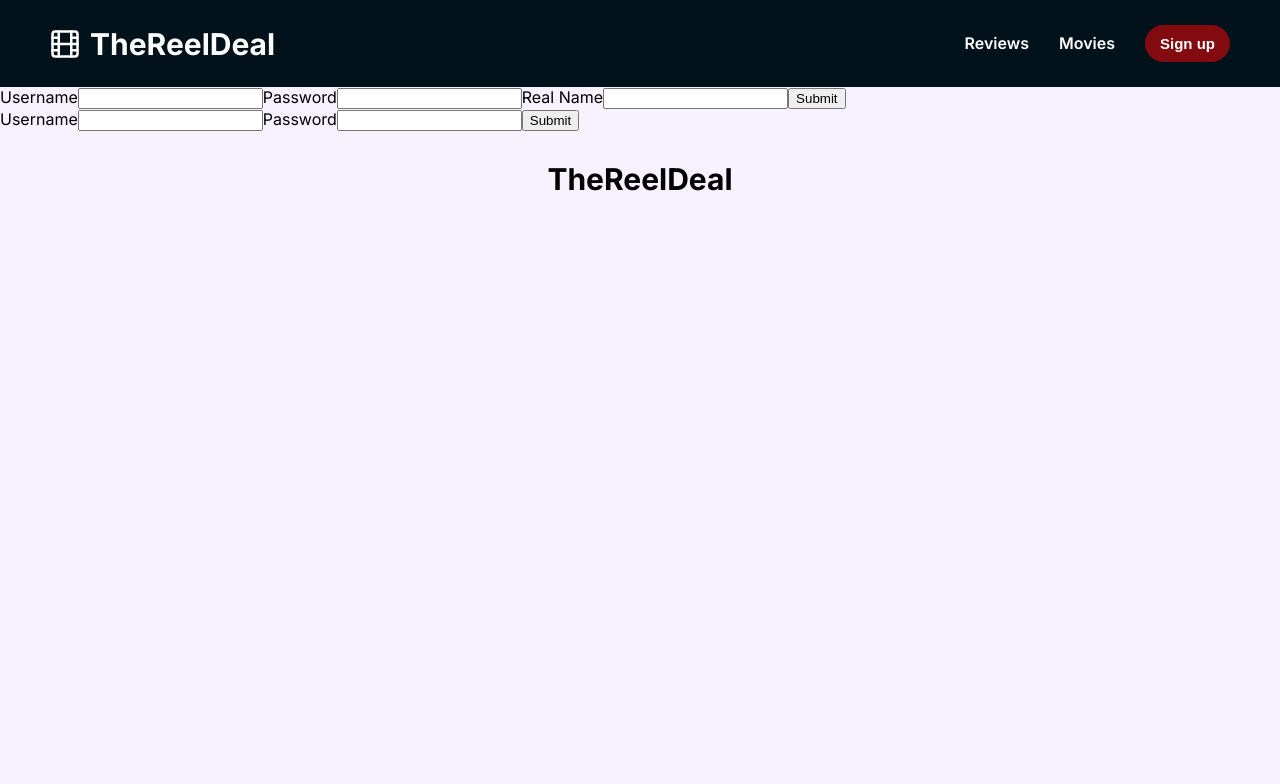
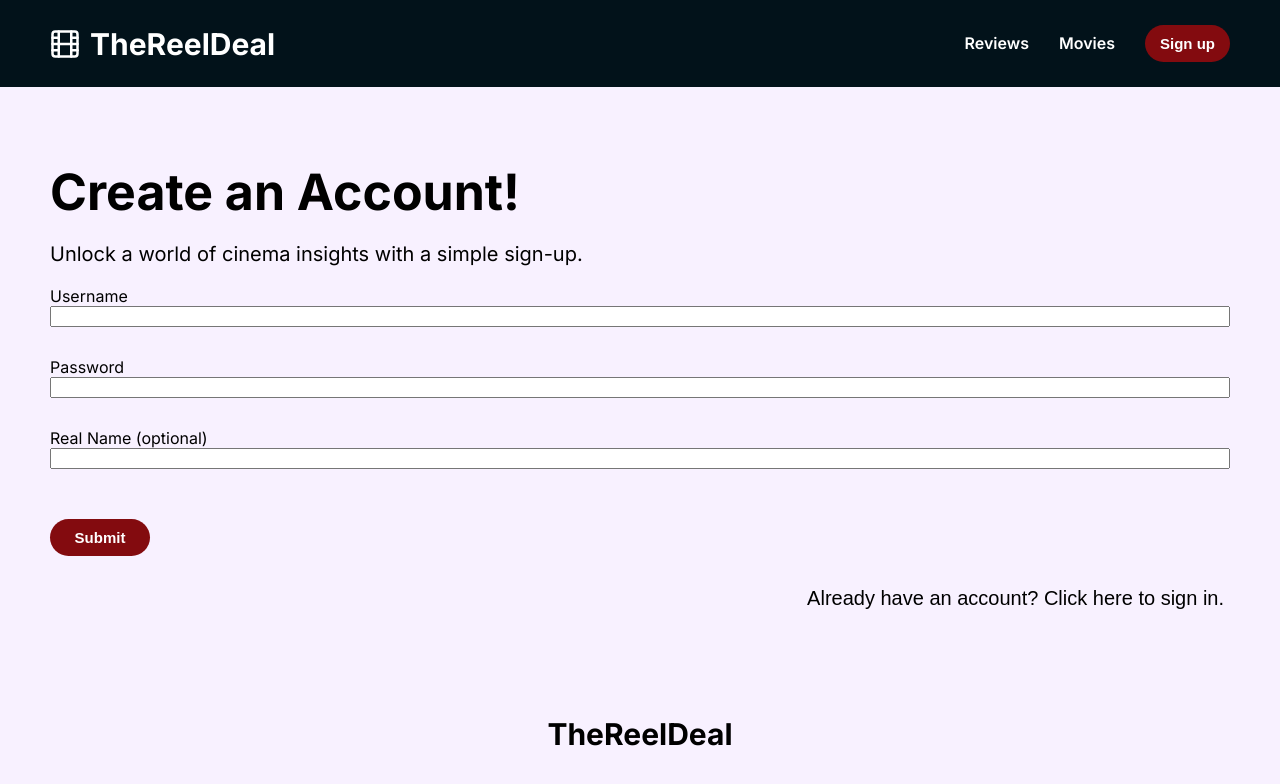
Before and after one commit to louisdoan9/TheReelDeal, an Angular app: page /sign-up in a window 1280 px wide. Shown: the top 784 px of the page. Built offline with nearby package versions, Linux system fonts and the light colour scheme.

Commit message:
Add CSS to sign up/sign in page

```diff
--- a/src/app/all-reviews-page/all-reviews-page.component.ts
+++ b/src/app/all-reviews-page/all-reviews-page.component.ts
@@ -18,11 +18,12 @@ export class AllReviewsPageComponent {
   }[] = [];
 
   ngOnInit() {
-    fetch('https://the-reel-deal-backend.vercel.app/reviews-partial')
-      .then((response) => response.json())
-      .then((data) => {
-        this.reviews = data;
-        console.log(data);
-      });
+    if (localStorage['userInfo']) {
+      fetch('https://the-reel-deal-backend.vercel.app/reviews-partial')
+        .then((response) => response.json())
+        .then((data) => {
+          this.reviews = data;
+        });
+    }
   }
 }
--- a/src/app/header/header.component.html
+++ b/src/app/header/header.component.html
@@ -6,6 +6,12 @@
   <div class="buttons-container">
     <a class="reviews" routerLink="all-reviews">Reviews</a>
     <a class="films" routerLink="all-films">Movies</a>
-    <button class="sign-up">Sign up</button>
+    @if (!localStorage['userInfo']) {
+    <button class="sign-up"><a routerLink="sign-up">Sign up</a></button>
+    } @else {
+    <button class="sign-up" (click)="localStorage.clear(); location.reload()">
+      Log out
+    </button>
+    }
   </div>
 </nav>
--- a/src/app/header/header.component.scss
+++ b/src/app/header/header.component.scss
@@ -64,6 +64,11 @@ nav {
       font-weight: 600;
       font-size: 15px;
 
+      a {
+        color: inherit;
+        text-decoration: none;
+      }
+
       &:hover {
         background-color: #970c11;
       }
--- a/src/app/header/header.component.ts
+++ b/src/app/header/header.component.ts
@@ -8,4 +8,7 @@ import { RouterModule } from '@angular/router';
   templateUrl: './header.component.html',
   styleUrl: './header.component.scss',
 })
-export class HeaderComponent {}
+export class HeaderComponent {
+  localStorage = localStorage;
+  location = location;
+}
--- a/src/app/hero/hero.component.html
+++ b/src/app/hero/hero.component.html
@@ -5,8 +5,7 @@
       For every film that's a steal, and those that lack appeal — we're here to
       reveal, with The Reel Deal.
     </p>
-    <div class="buttons-container">
-      <button>Sign up</button>
-    </div>
+
+    <button><a routerLink="sign-up">Sign up</a></button>
   </div>
 </section>
--- a/src/app/hero/hero.component.scss
+++ b/src/app/hero/hero.component.scss
@@ -32,10 +32,6 @@ section {
       font-size: 20px;
     }
 
-    .buttons-container {
-      display: flex;
-      gap: 20px;
-
     button {
       background-color: #830b0f;
       border: none;
@@ -45,10 +41,14 @@ section {
       font-weight: 600;
       font-size: 15px;
 
+      a {
+        color: inherit;
+        text-decoration: none;
+      }
+
       &:hover {
         background-color: #970c11;
       }
     }
   }
 }
-}
--- a/src/app/sign-up/sign-up.component.html
+++ b/src/app/sign-up/sign-up.component.html
@@ -1,18 +1,45 @@
+<section>
+  @if (display === "sign-up") {
+  <h1>Create an Account!</h1>
+  <h2>Unlock a world of cinema insights with a simple sign-up.</h2>
   <form (submit)="createUser($event)">
+    <div class="form-item">
       <label for="signup-username">Username</label>
       <input id="signup-username" name="signup-username" type="text" required />
+    </div>
+    <div class="form-item">
       <label for="signup-password">Password</label>
       <input id="signup-password" name="signup-password" type="text" required />
-  <label for="signup-real-name">Real Name</label>
+    </div>
+    <div class="form-item">
+      <label for="signup-real-name">Real Name (optional)</label>
       <input id="signup-real-name" name="signup-real-name" type="text" />
+    </div>
 
     <button type="submit">Submit</button>
   </form>
+  <button (click)="changeDisplay()" class="change-display-button">
+    Already have an account? Click here to sign in.
+  </button>
+  } @if (display === "sign-in") {
+  <h1>Welcome Back to The Reel Deal!</h1>
+  <h2>
+    Log in to continue discovering the best films with our expert reviews.
+  </h2>
   <form (submit)="getUser($event)">
+    <div class="form-item">
       <label for="signin-username">Username</label>
       <input id="signin-username" name="signin-username" type="text" required />
+    </div>
+    <div class="form-item">
       <label for="signin-password">Password</label>
       <input id="signin-password" name="signin-password" type="text" required />
+    </div>
 
     <button type="submit">Submit</button>
   </form>
+  <button (click)="changeDisplay()" class="change-display-button">
+    New to the community? Click here to sign up.
+  </button>
+  }
+</section>
--- a/src/app/sign-up/sign-up.component.scss
+++ b/src/app/sign-up/sign-up.component.scss
@@ -0,0 +1,55 @@
+section {
+  display: flex;
+  flex-direction: column;
+  padding: 75px 50px;
+
+  h1 {
+    font-size: 50px;
+    margin: 0;
+    margin-bottom: 20px;
+  }
+  h2 {
+    font-size: 20px;
+    margin: 0;
+    margin-bottom: 20px;
+    font-weight: 400;
+  }
+  form {
+    display: flex;
+    flex-direction: column;
+    gap: 30px;
+
+    .form-item {
+      display: flex;
+      flex-direction: column;
+    }
+    button {
+      margin-top: 20px;
+      background-color: #830b0f;
+      border: none;
+      color: white;
+      padding: 10px 15px;
+      border-radius: 20px;
+      font-weight: 600;
+      font-size: 15px;
+      width: 100px;
+
+      &:hover {
+        background-color: #970c11;
+      }
+    }
+  }
+
+  .change-display-button {
+    margin-top: 30px;
+    margin-left: auto;
+    font-size: 20px;
+    background: none;
+    border: none;
+    text-align: right;
+
+    &:hover {
+      text-decoration: underline;
+    }
+  }
+}
--- a/src/app/sign-up/sign-up.component.ts
+++ b/src/app/sign-up/sign-up.component.ts
@@ -8,6 +8,16 @@ import { Component } from '@angular/core';
   styleUrl: './sign-up.component.scss',
 })
 export class SignUpComponent {
+  display = 'sign-up';
+
+  changeDisplay() {
+    if (this.display === 'sign-in') {
+      this.display = 'sign-up';
+    } else {
+      this.display = 'sign-in';
+    }
+  }
+
   createUser(event: Event) {
     event.preventDefault();
 
@@ -59,7 +69,7 @@ export class SignUpComponent {
       }),
     }).then((res) =>
       res.json().then((data) => {
-        console.log(data);
+        localStorage.setItem('userInfo', data.userInfo[0]);
       })
     );
   }
```
Also changed, not shown: src/app/hero/hero.component.ts (+4 -5 lines). Lines whose indentation alone changed are shown as unchanged.
